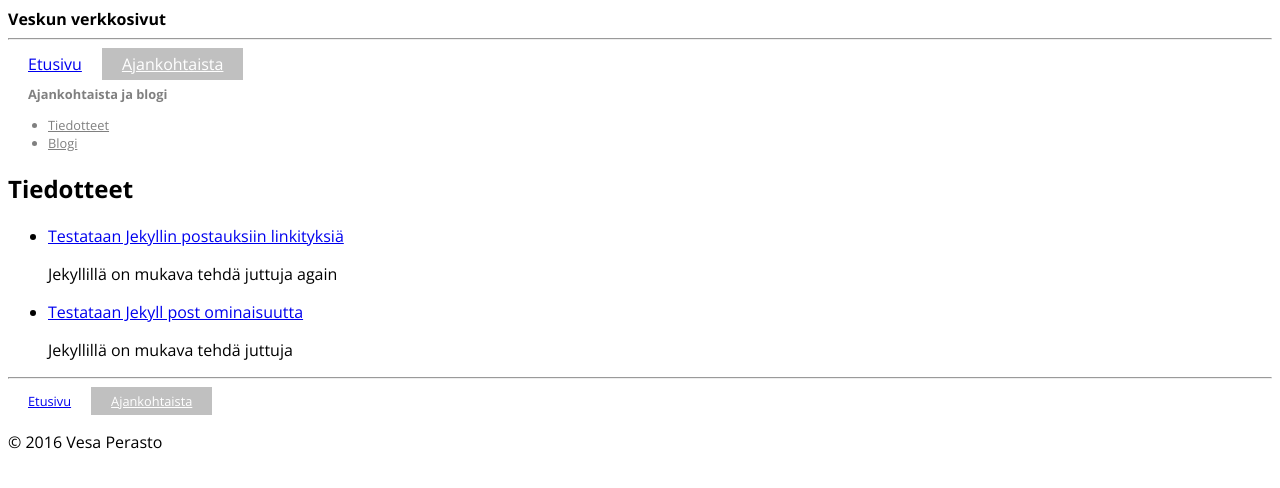
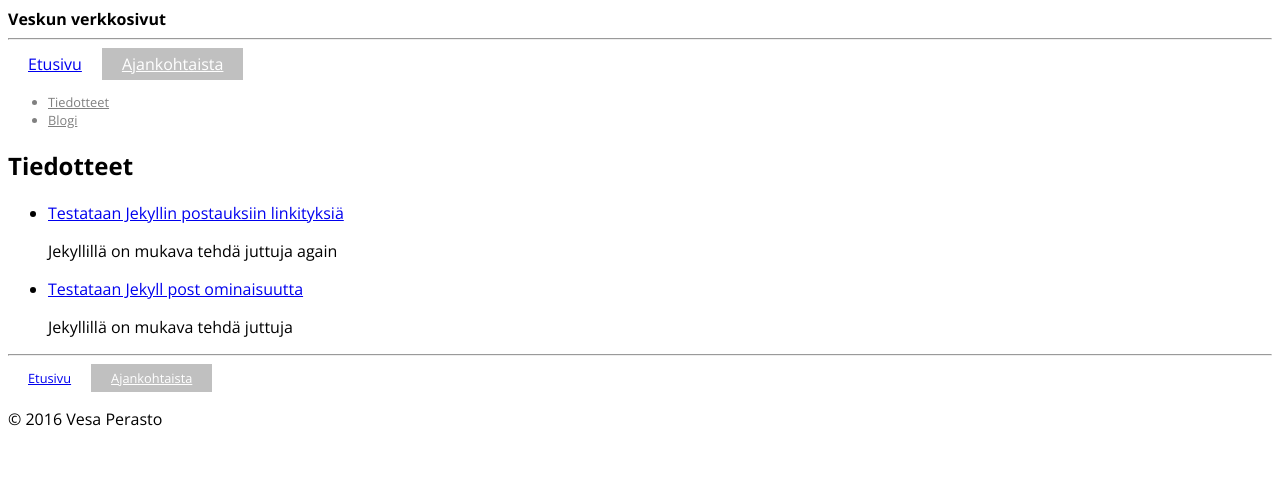
Before and after one commit to vperasto/vperasto.github.io, a Jekyll site: the page built from news.html, in a window 1280 px wide. Shown: the top 488 px of the page. Built offline with Jekyll 4.4.1, drawn with Linux system fonts in a browser that asks for light colours; Markdown is read by kramdown in place of the engine named in the settings.

Commit message:
changed submenu

```diff
--- a/_layouts/news.html
+++ b/_layouts/news.html
@@ -1,7 +1,7 @@
 ---
 layout: default
 ---
-<div class="submenu"><strong>Ajankohtaista ja blogi</strong>
+<div class="submenu">
   <nav>
     <ul>
       <li><a href="{{site.baseurl}}/news.html">Tiedotteet</a></li>
```
